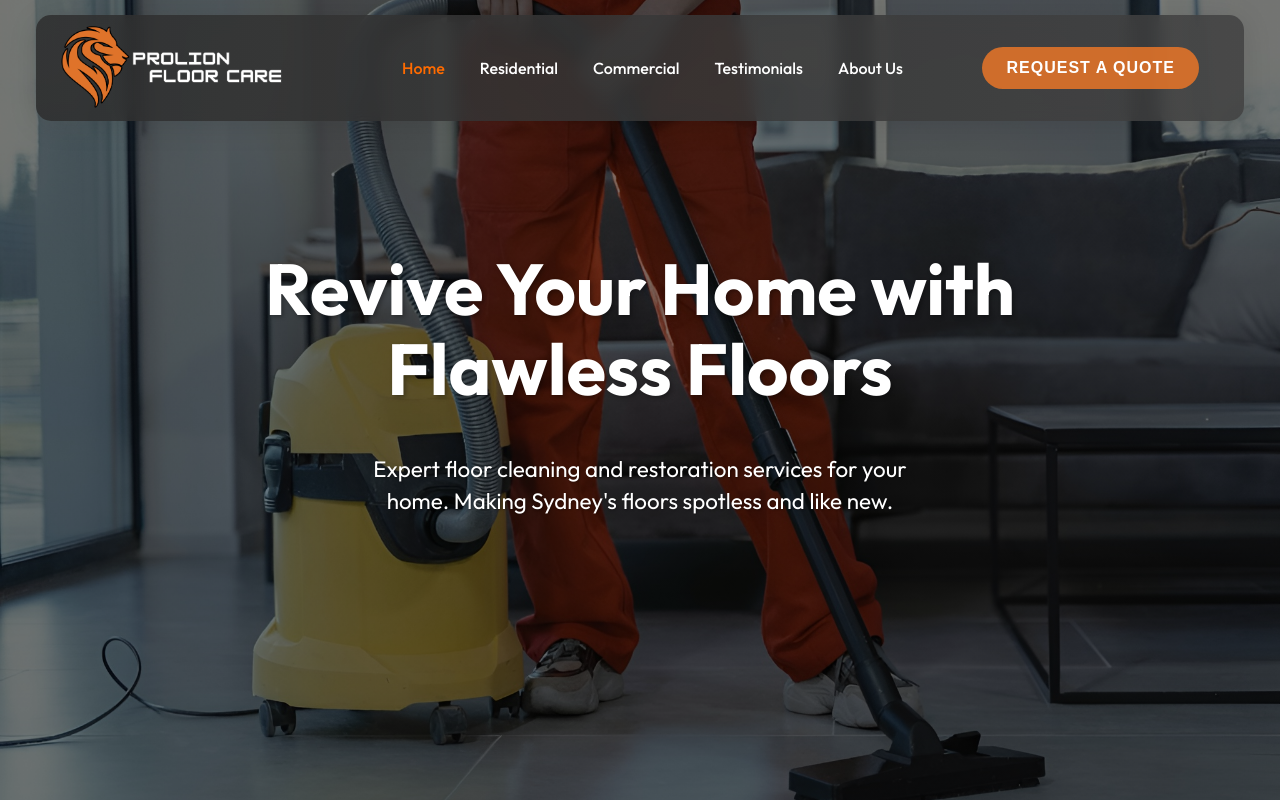
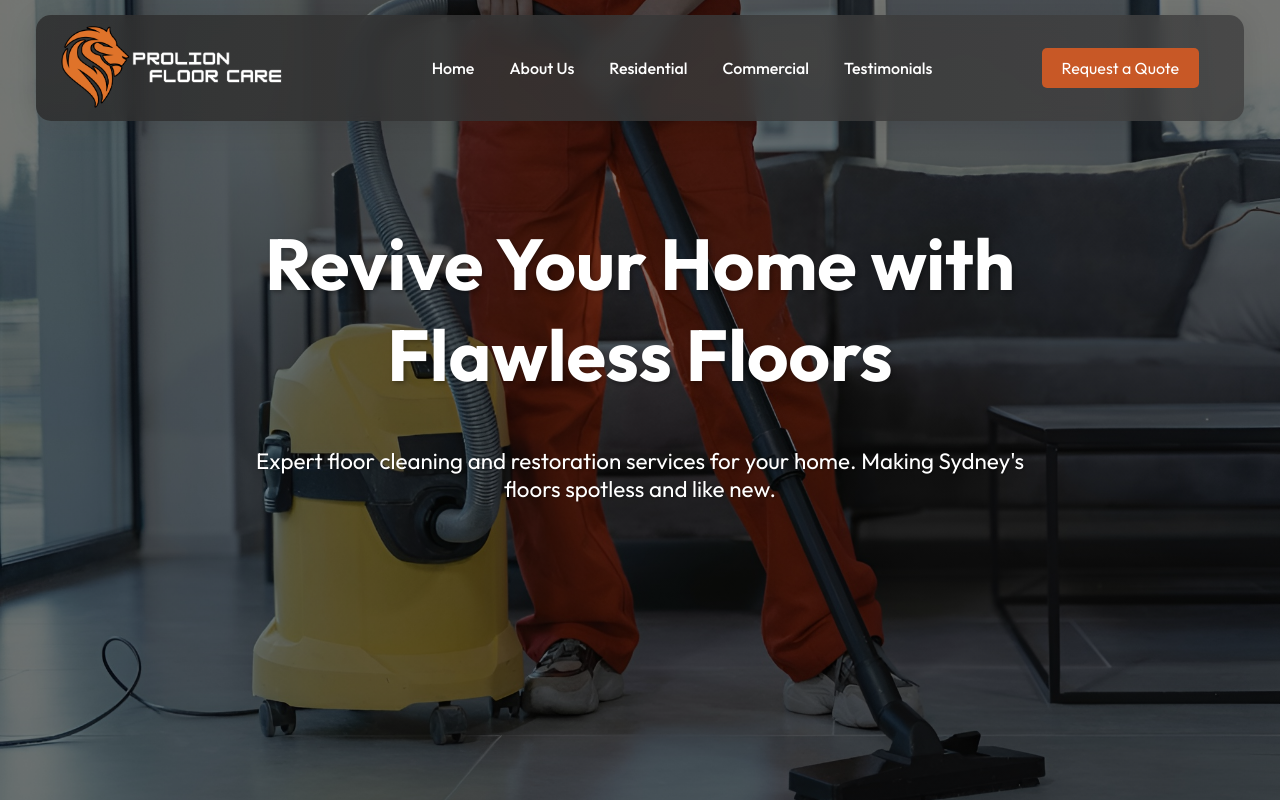
Before and after one commit to Lasith96/plreact, a React (Create React App) app: page / in a window 1280 px wide. Shown: the top 800 px of the page. Built offline with nearby package versions, Linux system fonts and the light colour scheme.

Commit message:
Whatsapp added

```diff
--- a/public/index.html
+++ b/public/index.html
@@ -3,6 +3,7 @@
   <head>
     <meta charset="utf-8" />
     <link rel="icon" href="%PUBLIC_URL%/favicon.ico" />
+    <link rel="stylesheet" href="https://cdnjs.cloudflare.com/ajax/libs/font-awesome/5.15.4/css/all.min.css">
     <meta name="viewport" content="width=device-width, initial-scale=1" />
     <meta name="theme-color" content="#000000" />
     <meta
--- a/src/Pages/Home.css
+++ b/src/Pages/Home.css
@@ -4,22 +4,27 @@ body {
     margin: 0;
     padding: 0;
     width: 100%;
+    overflow-x: hidden;
+    font-family: 'Outfit', sans-serif;
 }
 
 .home {
     position: relative;
     width: 100%;
+    overflow-x: hidden;
 }
 
 .hero-container {
     position: fixed;
     top: 0;
     left: 0;
-    width: 100%;
+    right: 0;
+    width: 100vw;
     height: 100vh;
     min-height: 700px;
     max-height: 1000px;
     z-index: 1;
+    overflow: hidden;
 }
 
 .content-wrapper {
@@ -27,7 +32,9 @@ body {
     z-index: 2;
     background: white;
     width: 100%;
+    overflow-x: hidden;
     padding: 0;
+    margin-top: 100vh;
 }
 
 .content-wrapper > * {
@@ -42,53 +49,50 @@ body {
     position: absolute;
     top: 0;
     left: 0;
+    right: 0;
     width: 100%;
     height: 100%;
-    display: flex;
-    align-items: center;
-    justify-content: center;
     background-size: cover;
     background-position: center;
     background-repeat: no-repeat;
     opacity: 0;
     transition: opacity 1s ease-in-out;
+    z-index: 1;
 }
 
 .hero.active {
     opacity: 1;
+    z-index: 1;
 }
 
 .hero-content {
+    position: relative;
+    z-index: 2;
     display: flex;
     flex-direction: column;
     align-items: center;
     justify-content: center;
-    max-width: 90%;
-    width: 800px;
+    width: 80%;
+    max-width: 800px;
+    margin: 0 auto;
     padding: 20px;
     text-align: center;
     color: white;
-    margin: 0 auto;
-    margin-bottom: 50px;
+    margin-top: 150px;
 }
 
 .hero-content h1 {
-    font-family: 'Outfit', sans-serif;
     font-size: clamp(2.5rem, 6vw, 4.5rem);
     font-weight: 700;
     margin-bottom: 1.5rem;
-    line-height: 1.1;
     text-shadow: 2px 2px 4px rgba(0, 0, 0, 0.3);
 }
 
 .hero-content p {
-    font-family: 'Outfit', sans-serif;
     font-size: clamp(1rem, 2.5vw, 1.4rem);
     font-weight: 400;
-    line-height: 1.4;
     margin-bottom: 2rem;
     text-shadow: 1px 1px 2px rgba(0, 0, 0, 0.3);
-    max-width: 600px;
 }
 
 /* Optional: Add slide indicators */
@@ -122,9 +126,8 @@ body {
     }
 
     .hero-content {
-        margin-bottom: 0;
+        margin-top: 100px;
         padding: 20px;
-        margin-top: 100px;
     }
 
     .hero-content h1 {
@@ -156,17 +159,18 @@ body {
 .testimonials-section {
     position: relative;
     width: 100%;
-    min-height: 100vh;
-    background: linear-gradient(to bottom, #c85826, #a64720);
-    padding: 4rem 1rem;
+    background: linear-gradient(135deg, #c85826, #a64720, #ff8f66);
+    background-size: 200% 200%;
+    padding: 4rem 1rem 2rem;
     color: white;
+    opacity: 1;
+    animation: gradientShift 15s ease infinite;
 }
 
 .testimonials-section h2 {
     text-align: center;
+    font-size: 2.5rem;
     margin-bottom: 2rem;
-    font-size: 2.5rem;
-    color: white;
     text-shadow: 0 2px 4px rgba(0, 0, 0, 0.2);
 }
 
@@ -243,46 +247,78 @@ body {
     color: #4CAF50;
 }
 
+/* Mobile styles */
 @media (max-width: 768px) {
     .content-wrapper {
-        padding: 0 20px;
+        padding: 0;
     }
 
     .about-section,
     .services-section,
     .testimonials-section {
+        width: 100%;
         padding: 3rem 0;
+        text-align: center;
     }
 
     .about-content,
     .residential-services,
     .commercial-services {
+        width: 90%;
+        margin: 0 auto;
         padding: 1.5rem;
+        box-sizing: border-box;
+    }
+
+    .services-section h2,
+    .about-section h2,
+    .testimonials-section h2 {
+        width: 100%;
+        text-align: center;
+        padding: 0 1rem;
+        margin: 0 0 2rem 0;
+        box-sizing: border-box;
+    }
+
+    .service-intro,
+    .service-outro,
+    .service-list {
+        padding: 0 1rem;
+        text-align: left;
     }
 
     .testimonials-section .slider-container {
         width: 90%;
-        max-width: none;
         margin: 0 auto;
     }
 
-    /* Keep other specific mobile styles */
-    .about-content {
-        flex-direction: column;
-        gap: 2rem;
+    .testimonials-section {
+        padding: 3rem 1rem 2rem;
     }
 
-    .about-image {
-        flex: 0 0 auto;
-        width: 100%;
-        max-width: 500px;
-        margin: 0 auto;
+    .testimonials-section .slider-container {
+        margin-bottom: 2rem;
+    }
+
+    .residential-services {
+        margin-bottom: 6rem;
+    }
+
+    .commercial-services {
+        margin-bottom: 6rem;
+    }
+
+    .testimonials-section {
+        padding-top: 2rem;
     }
 }
 
 @media (max-width: 480px) {
-    .content-wrapper {
-        padding: 0 15px;
+    .about-content,
+    .residential-services,
+    .commercial-services,
+    .testimonials-section .slider-container {
+        width: 95%;
     }
 }
 
@@ -297,10 +333,7 @@ body {
 
 @media (max-width: 768px) {
     .testimonials-section {
-        padding: 2rem 0;
-        display: flex;
-        flex-direction: column;
-        align-items: center;
+        padding: 3rem 1rem 2rem;
     }
 
     .testimonials-section .slider-container {
@@ -334,9 +367,8 @@ body {
 .about-section {
     background: #f9f9f9;
     width: 100%;
-    padding: 6rem 0;
+    padding: 6rem 1rem;
     position: relative;
-    margin-top: 100vh;
 }
 
 .about-section h2 {
@@ -477,7 +509,6 @@ body {
 
 .about-section {
     background: #f9f9f9;
-    margin-top: 100vh;
 }
 
 /* Container styles - this will control all main containers */
@@ -504,3 +535,36 @@ body {
         padding: 1.5rem;
     }
 }
+
+/* Keyframes for gradient background shift */
+@keyframes gradientShift {
+    0% {
+        background-position: 0% 50%;
+    }
+    50% {
+        background-position: 100% 50%;
+    }
+    100% {
+        background-position: 0% 50%;
+    }
+}
+
+/* Keyframes for scroll "slide in up" animation */
+@keyframes slideInUp {
+    0% {
+        opacity: 0;
+        transform: translateY(20px);
+    }
+    100% {
+        opacity: 1;
+        transform: translateY(0);
+    }
+}
+
+/* When testimonials section becomes visible, add the "animate-scroll" class */
+.testimonials-section.animate-scroll {
+    /* Trigger both the slide-in and gradient animations */
+    animation: slideInUp 0.8s cubic-bezier(0.215, 0.610, 0.355, 1.000) forwards,
+               gradientShift 15s ease infinite;
+    opacity: 1; /* Ensure it becomes fully visible */
+}
--- a/src/Pages/Home.js
+++ b/src/Pages/Home.js
@@ -5,6 +5,7 @@ import commercialHero from '../assets/commercialhero.jpg';
 import Slider from '../components/Slider';
 import Button from '../components/button1.js';
 import aboutUsImage from '../assets/aboutus.png';
+import Footer from '../components/Footer';
 
 const Home = () => {
     const [activeIndex, setActiveIndex] = useState(0);
@@ -69,6 +70,26 @@ const Home = () => {
         return () => observer.disconnect();
     }, []);
 
+    useEffect(() => {
+        const observer = new IntersectionObserver(
+            (entries) => {
+                entries.forEach(entry => {
+                    if (entry.isIntersecting) {
+                        entry.target.classList.add('animate-scroll');
+                    }
+                });
+            },
+            { threshold: 0.1 }
+        );
+
+        const testimonialSection = document.querySelector('.testimonials-section');
+        if (testimonialSection) {
+            observer.observe(testimonialSection);
+        }
+
+        return () => observer.disconnect();
+    }, []);
+
     return (
         <div className="home">
             <div className="hero-container">
@@ -92,7 +113,7 @@ const Home = () => {
             </div>
 
             <div className="content-wrapper">
-                <div className="about-section">
+                <div className="about-section" id="about">
                     <h2>About Us</h2>
                     <div className="about-content">
                         <div className="about-image">
@@ -114,8 +135,7 @@ const Home = () => {
                     </div>
                 </div>
 
-                <div className="services-section">
-                    <div className="residential-services">
+                <div className="residential-services" id="residential">
                     <h2>Residential Cleaning Services</h2>
                     <p className="service-intro">
                         Your home deserves the best care, and at ProLion FloorCare, we specialize in deep cleaning and restoration to keep your living space fresh, clean, and allergen-free. Whether it's carpets, upholstery, vinyl, or tiles, our expert team ensures your home looks and feels revitalized.
@@ -139,7 +159,7 @@ const Home = () => {
                     <Button>📞 Book your home cleaning today!</Button>
                 </div>
 
-                    <div className="commercial-services">
+                <div className="commercial-services" id="commercial">
                     <h2>Commercial Cleaning Services</h2>
                     <p className="service-intro">
                         A clean workspace is essential for productivity and a great first impression. ProLion FloorCare provides specialized commercial cleaning services designed to maintain the professional appearance of your business while ensuring a safe and hygienic environment.
@@ -160,13 +180,13 @@ const Home = () => {
 
                     <Button>📞 Get a customized cleaning plan for your business today!</Button>
                 </div>
-                </div>
 
-                <div className="testimonials-section">
+                <div className="testimonials-section" id="testimonials">
                     <h2>What Our Clients Say</h2>
                     <Slider slides={testimonialSlides} />
                 </div>
             </div>
+            <Footer />
         </div>
     );
 };
--- /dev/null
+++ b/src/components/Footer.css
@@ -0,0 +1,93 @@
+.footer {
+    background: linear-gradient(to right, #333333, #444444);
+    color: white;
+    padding: 4rem 2rem 1rem;
+    position: relative;
+    z-index: 2;
+}
+
+.footer-content {
+    max-width: 1200px;
+    margin: 0 auto;
+    display: grid;
+    grid-template-columns: repeat(auto-fit, minmax(250px, 1fr));
+    gap: 3rem;
+    padding-bottom: 2rem;
+}
+
+.footer-section h3 {
+    color: #c85826;
+    font-size: 1.3rem;
+    margin-bottom: 1.5rem;
+    font-weight: 600;
+}
+
+.footer-section p {
+    color: #f5f5f5;
+    margin-bottom: 1rem;
+    font-size: 1rem;
+    line-height: 1.6;
+}
+
+.social-links {
+    display: flex;
+    gap: 1rem;
+    margin-top: 0.5rem;
+    width: 100%;
+}
+
+.social-link {
+    display: inline-flex;
+    align-items: center;
+    justify-content: center;
+    gap: 0.8rem;
+    color: #f5f5f5;
+    text-decoration: none;
+    padding: 0.8rem 1.2rem;
+    background: rgba(255, 255, 255, 0.1);
+    border-radius: 5px;
+    transition: all 0.3s ease;
+    font-size: 1rem;
+    width: 100%;
+    max-width: 200px;
+}
+
+.social-link:hover {
+    background: #c85826;
+    transform: translateY(-2px);
+}
+
+.social-link i {
+    font-size: 1.2rem;
+}
+
+.footer-bottom {
+    border-top: 1px solid rgba(255, 255, 255, 0.1);
+    padding-top: 1.5rem;
+    text-align: center;
+    font-size: 0.9rem;
+    color: #aaa;
+}
+
+/* Mobile Styles */
+@media (max-width: 768px) {
+    .footer {
+        padding: 3rem 1.5rem 1rem;
+    }
+
+    .footer-content {
+        grid-template-columns: 1fr;
+        gap: 2rem;
+        text-align: center;
+    }
+
+    .social-links {
+        justify-content: center;
+        align-items: center;
+        flex-direction: column;
+    }
+
+    .social-link {
+        width: auto;
+    }
+}
--- /dev/null
+++ b/src/components/Footer.js
@@ -0,0 +1,42 @@
+import React from 'react';
+import './Footer.css';
+
+const Footer = () => {
+    return (
+        <footer className="footer">
+            <div className="footer-content">
+                <div className="footer-section">
+                    <h3>Contact Us</h3>
+                    <p>📞 0411 169 565</p>
+                    <p>✉ hash@prolionfloorcare.com.au</p>
+                    <p>🌐 www.prolionfloorcare.com.au</p>
+                </div>
+
+                <div className="footer-section">
+                    <h3>Certifications</h3>
+                    <p>✅ Certified by IICRC & SCRIA</p>
+                    <p>🔒 Fully insured & trusted professionals</p>
+                    <p>ABN: 33 646 602 691</p>
+                </div>
+
+                <div className="footer-section">
+                    <h3>Follow Us</h3>
+                    <div className="social-links">
+                        <a href="https://www.facebook.com/profile.php?id=100071084015800"
+                           target="_blank"
+                           rel="noopener noreferrer"
+                           className="social-link">
+                            <i className="fab fa-facebook-f"></i>
+                            <span>Facebook</span>
+                        </a>
+                    </div>
+                </div>
+            </div>
+            <div className="footer-bottom">
+                <p>© 2025 ProLion FloorCare. All Rights Reserved.</p>
+            </div>
+        </footer>
+    );
+};
+
+export default Footer;
--- a/src/components/Navbar.css
+++ b/src/components/Navbar.css
@@ -62,6 +62,7 @@
     white-space: nowrap;
     position: relative;
     padding: 5px 0;
+    cursor: pointer;
 }
 
 .nav-link::after {
@@ -278,3 +279,8 @@
         transform: translateY(0);
     }
 }
+
+/* Add smooth scrolling to the html element */
+html {
+    scroll-behavior: smooth;
+}
--- a/src/components/Navbar.js
+++ b/src/components/Navbar.js
@@ -1,62 +1,61 @@
 import React, { useState } from 'react';
-import { Link, useLocation } from 'react-router-dom';
+import './Navbar.css';
 import Button from './button1.js';
-import './Navbar.css';
 
 const Navbar = () => {
-    const [isMenuOpen, setIsMenuOpen] = useState(false);
-    const location = useLocation();
+    const [isOpen, setIsOpen] = useState(false);
 
-    const toggleMenu = () => {
-        setIsMenuOpen(!isMenuOpen);
+    const scrollToSection = (sectionId) => {
+        const section = document.getElementById(sectionId);
+        if (section) {
+            const navbarHeight = 120; // Height of your navbar plus some padding
+            const sectionPosition = section.getBoundingClientRect().top + window.pageYOffset - navbarHeight;
+
+            window.scrollTo({
+                top: sectionPosition,
+                behavior: 'smooth'
+            });
+        }
+        setIsOpen(false);
     };
-
-    const closeMenu = () => {
-        setIsMenuOpen(false);
-    };
-
-    const navItems = [
-        { path: '/', text: 'Home' },
-        { path: '/residential', text: 'Residential' },
-        { path: '/commercial', text: 'Commercial' },
-        { path: '/testimonials', text: 'Testimonials' },
-        { path: '/about', text: 'About Us' }
-    ];
 
     return (
         <nav className="navbar">
             <div className="navbar-container">
                 <div className="navbar-logo">
-                    <Link to="/" onClick={closeMenu}>
-                        <img src="/navlogo.png" alt="Company Logo" />
-                    </Link>
+                    <img
+                        src="/navlogo.png"
+                        alt="ProLion Floor Care Logo"
+                        onClick={() => window.scrollTo({top: 0, behavior: 'smooth'})}
+                    />
                 </div>
 
-                <div className="mobile-menu">
-                    <button
-                        className="hamburger"
-                        onClick={toggleMenu}
-                        aria-label="Toggle menu"
-                    >
-                        {isMenuOpen ? '✕' : '☰'}
-                    </button>
+                <div className="mobile-menu" onClick={() => setIsOpen(!isOpen)}>
+                    <span></span>
+                    <span></span>
+                    <span></span>
                 </div>
 
-                <div className={`navbar-links ${isMenuOpen ? 'active' : ''}`}>
+                <div className={`navbar-links ${isOpen ? 'active' : ''}`}>
                     <div className="nav-items">
-                        {navItems.map((item, index) => (
-                            <Link
-                                key={index}
-                                to={item.path}
-                                className={`nav-link ${location.pathname === item.path ? 'active' : ''}`}
-                                onClick={closeMenu}
-                            >
-                                {item.text}
-                            </Link>
-                        ))}
+                        <div className="nav-link" onClick={() => window.scrollTo({top: 0, behavior: 'smooth'})}>
+                            Home
+                        </div>
+                        <div className="nav-link" onClick={() => scrollToSection('about')}>
+                            About Us
+                        </div>
+                        <div className="nav-link" onClick={() => scrollToSection('residential')}>
+                            Residential
+                        </div>
+                        <div className="nav-link" onClick={() => scrollToSection('commercial')}>
+                            Commercial
+                        </div>
+                        <div className="nav-link" onClick={() => scrollToSection('testimonials')}>
+                            Testimonials
+                        </div>
                     </div>
                     <div className="quote-button">
-                        <Button onClick={closeMenu}>Request a Quote</Button>
+                        <Button>Request a Quote</Button>
                     </div>
                 </div>
             </div>
--- a/src/components/button1.css
+++ b/src/components/button1.css
@@ -48,3 +48,21 @@
     cursor: not-allowed; /* Disabled cursor */
     transform: none; /* No transform */
   }
+
+/* Styles for Button component */
+.button-class {
+  background-color: #c85826;  /* Main brand color */
+  color: #fff;
+  border: none;
+  padding: 10px 20px;
+  font-size: 16px;
+  font-family: 'Outfit', sans-serif;
+  border-radius: 5px;
+  cursor: pointer;
+  transition: background-color 0.3s ease, transform 0.2s ease;
+}
+
+.button-class:hover {
+  background-color: #a64720;
+  transform: translateY(-2px);
+}
--- a/src/components/button1.js
+++ b/src/components/button1.js
@@ -2,9 +2,16 @@
 import React from 'react';
 import './button1.css'; // Import the CSS file
 
-const Button = ({ children, onClick, type = "button" }) => {
+const Button = ({ children }) => {
+  const handleClick = () => {
+    const phone = '0435610636'; // your phone number
+    const message = "Hi there, I am reaching out as i would like to get a quote for a cleaning service";
+    const url = `https://wa.me/${phone}?text=${encodeURIComponent(message)}`;
+    window.open(url, '_blank'); // opens WhatsApp in a new tab
+  };
+
   return (
-    <button className="custom-button" type={type} onClick={onClick}>
+    <button onClick={handleClick} className="button-class">
       {children}
     </button>
   );
```
Lines whose indentation alone changed are shown as unchanged.
